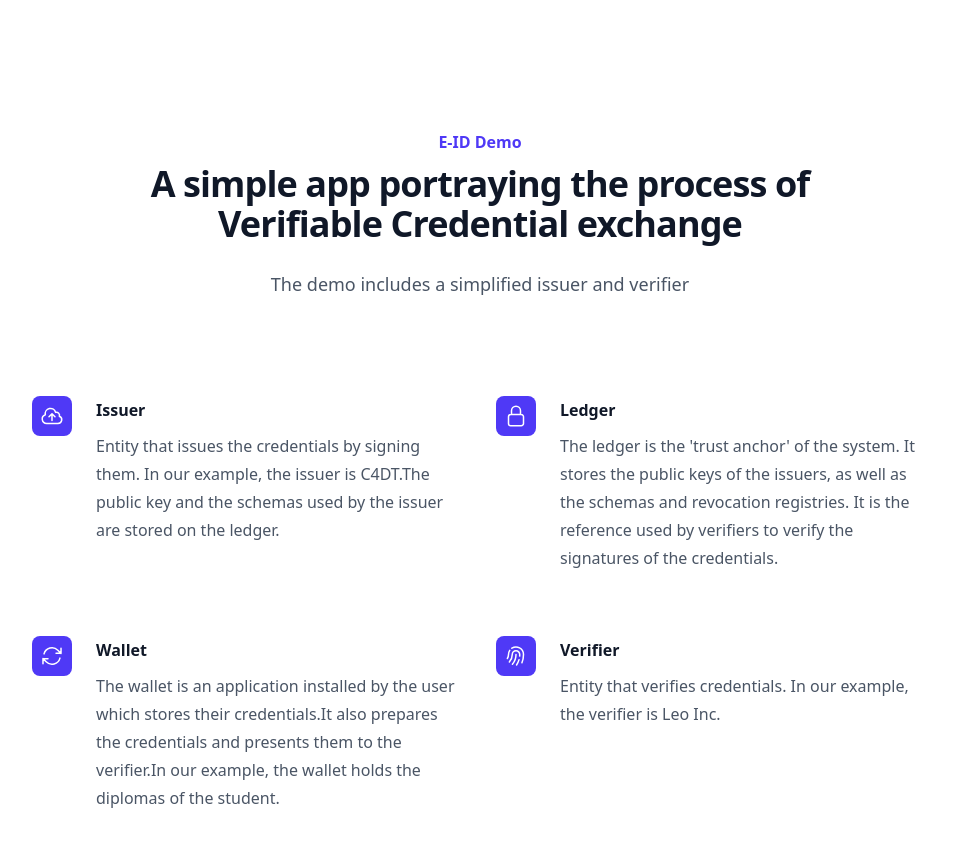
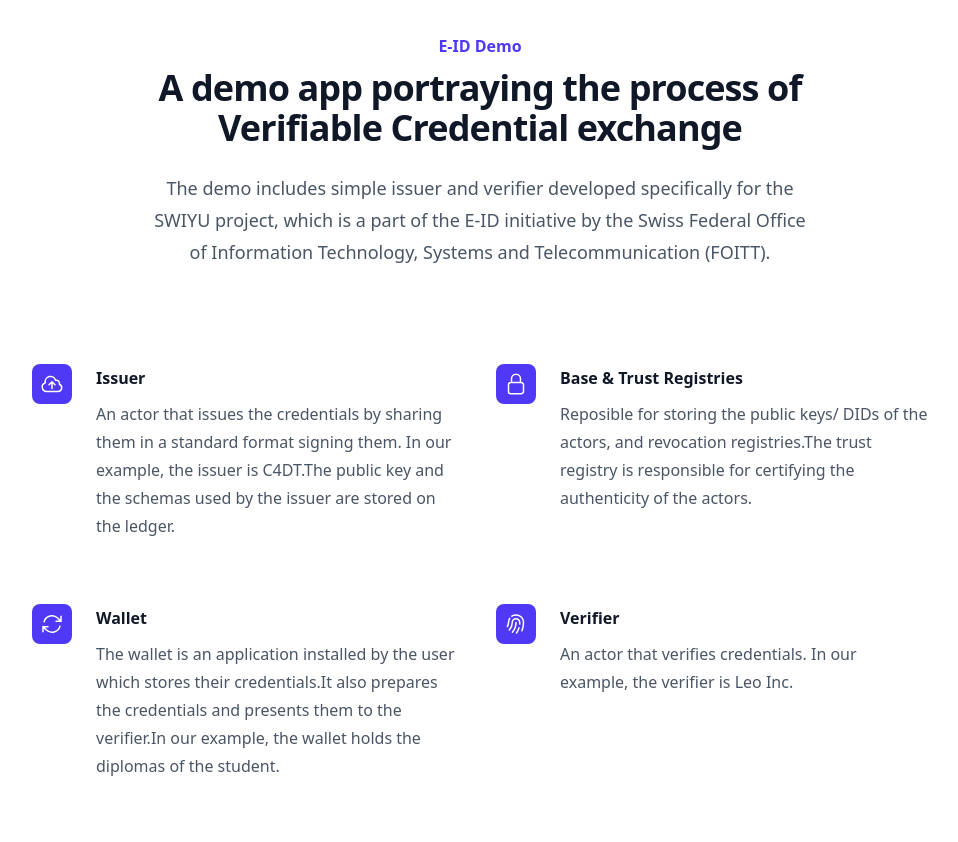
Before and after one commit to c4dt/SWIYU-demo, a Nuxt app: page / in a window 1280 px wide. Shown: the top 842 px of the page, without its empty margins (160-1118 px from the left). After the commit the page ends 812 px from the top, so only its background shows below. Built offline with nearby package versions, Linux system fonts and the light colour scheme.

Commit message:
refactor: improves text in preparation for the SWIYU workshop

```diff
--- a/app/pages/index.vue
+++ b/app/pages/index.vue
@@ -1,15 +1,17 @@
 <template>
-  <section class="bg-white py-24 sm:py-32">
+  <section class="bg-white py-24 sm:py-8">
     <div class="mx-auto max-w-7xl px-6 lg:px-8">
       <header class="mx-auto max-w-2xl lg:text-center">
         <h1 class="text-base font-semibold leading-7 text-indigo-600">
           E-ID Demo
         </h1>
         <p class="mt-2 text-3xl font-bold tracking-tight text-gray-900 sm:text-4xl">
-          A simple app portraying the process of Verifiable Credential exchange
+          A demo app portraying the process of Verifiable Credential exchange
         </p>
         <p class="mt-6 text-lg leading-8 text-gray-600">
-          The demo includes a simplified issuer and verifier
+          The demo includes simple issuer and verifier developed specifically for the
+          SWIYU project, which is a part of the E-ID initiative by the Swiss Federal Office of Information Technology,
+          Systems and Telecommunication (FOITT).
         </p>
       </header>
 
@@ -54,19 +56,19 @@ const features = [
   {
     name: "Issuer",
     description:
-      "Entity that issues the credentials by signing them. In our example, the issuer is C4DT." +
+      "An actor that issues the credentials by sharing them in a standard format" +
+      " signing them. In our example, the issuer is C4DT." +
       "The public key and the schemas used by the issuer are stored on the ledger.",
     icon: CloudArrowUpIcon,
     url: "/issuer",
   },
   {
-    name: "Ledger",
+    name: "Base & Trust Registries",
     description:
-      "The ledger is the 'trust anchor' of the system. It stores the public keys of the " +
-      "issuers, as well as the schemas and revocation registries." +
-      " It is the reference used by verifiers to verify the signatures of the credentials.",
+      "Reposible for storing the public keys/ DIDs of the actors, and revocation registries." +
+      "The trust registry is responsible for certifying the authenticity of the actors.",
     icon: LockClosedIcon,
-    url: "https://explorer.sandbox.ssi.ch/home/SANDBOX",
+    url: "https://swiyu-admin-ch.github.io/introduction/#registries",
   },
   {
     name: "Wallet",
@@ -75,12 +77,12 @@ const features = [
       "It also prepares the credentials and presents them to the verifier." +
       "In our example, the wallet holds the diplomas of the student.",
     icon: ArrowPathIcon,
-    url: "https://github.com/e-id-admin/public-sandbox-trustinfrastructure/discussions/17",
+    url: "https://swiyu-admin-ch.github.io/open-source-components/#swiyu-android--ios-app",
   },
   {
     name: "Verifier",
     description:
-      "Entity that verifies credentials. In our example, the verifier is Leo Inc.",
+      "An actor that verifies credentials. In our example, the verifier is Leo Inc.",
     icon: FingerPrintIcon,
     url: "/verifier",
   },
```
